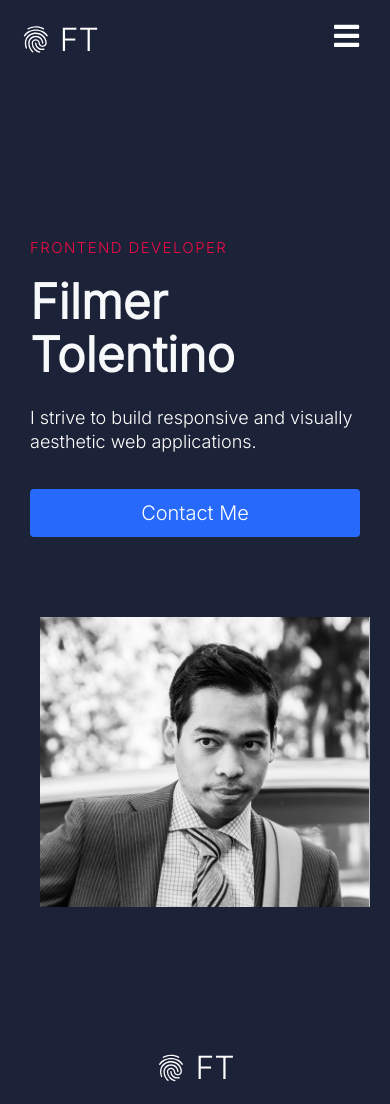
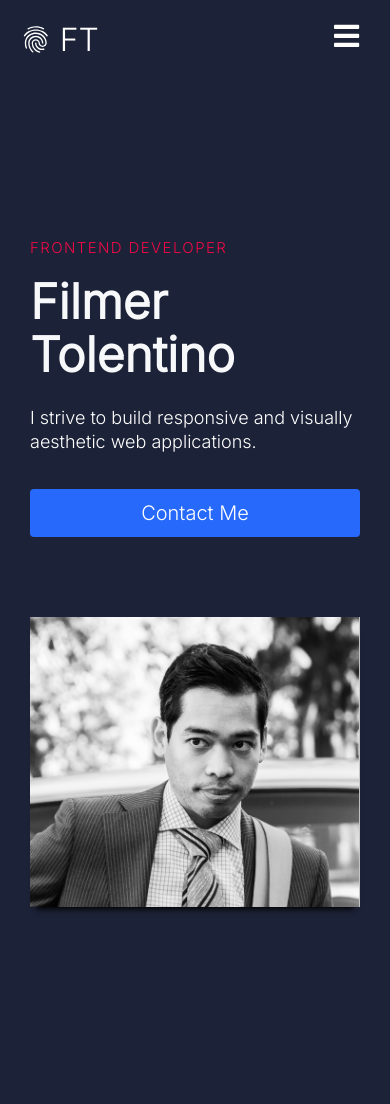
Before and after one commit to ftolentino/ftportfolio, a React (Create React App) app: page / in a window 390 px wide. Shown: the top 1104 px of the page. Built offline with nearby package versions, Linux system fonts and the light colour scheme.

Commit message:
set media query class for home__hero-img to have magin: 0, created a new box shadow prop for the Herosection, and conditionally style the img to have a shadow or not

```diff
--- a/src/components/HeroSection/HeroSection.css
+++ b/src/components/HeroSection/HeroSection.css
@@ -74,6 +74,13 @@
 	margin: 0 0 0 10px;
 }
 
+.home__hero-img-shadow {
+	max-width: 100%;
+	padding-right: 0;
+	margin: 0 0 0 10px;
+	box-shadow: 0 8px 6px -6px black;
+}
+
 .img {
 	border: 0;
 	max-width: 100%;
@@ -86,6 +93,15 @@
 		padding-right: 30px;
 		padding-left: 30px;
 	}
+
+	.home__hero-img {
+		margin: 0;
+	}
+
+	.home__hero-img-shadow {
+		margin: 0;
+	}
+
 }
 
 @media screen and (max-width: 768px) {
--- a/src/components/HeroSection/HeroSection.js
+++ b/src/components/HeroSection/HeroSection.js
@@ -3,7 +3,7 @@ import './HeroSection.css';
 import {Button} from '../Button/Button';
 import {Link} from 'react-router-dom';
 
-const HeroSection = ({lightBg, topLine, lightText, lightTextDesc, headline, description, buttonLabel, img, alt}) => {
+const HeroSection = ({lightBg, topLine, lightText, lightTextDesc, headline, description, buttonLabel, shadow, img, alt}) => {
   return (
     <>
       <div className={lightBg ? 'home__hero-section' : 'home__hero-section darkBg'}>
@@ -21,7 +21,7 @@ const HeroSection = ({lightBg, topLine, lightText, lightTextDesc, headline, desc
             </div>
             <div className='col'>
               <div className='home__hero-img-wrapper'>
-                <img src={img} alt={alt} className="home__hero-img" />
+                <img src={img} alt={alt} className={shadow ? 'home__hero-img-shadow' : 'home__hero-img'} />
               </div>
             </div>
           </div>
--- a/src/components/HomePage/Data.js
+++ b/src/components/HomePage/Data.js
@@ -2,6 +2,7 @@ export const homeObjMain = {
 	lightBg: false,
 	lightText: true,
 	lightTextDesc: true,
+  shadow: true,
 	topLine: 'Frontend Developer',
 	headline: 'Filmer Tolentino',
 	description: 'I strive to build responsive and visually aesthetic web applications.',
--- a/src/components/HomePage/HomePage.css
+++ b/src/components/HomePage/HomePage.css
@@ -1,4 +1,3 @@
 .homepage {
 	background-color: #1c2237;
-  height: 100vh;
 }
```
